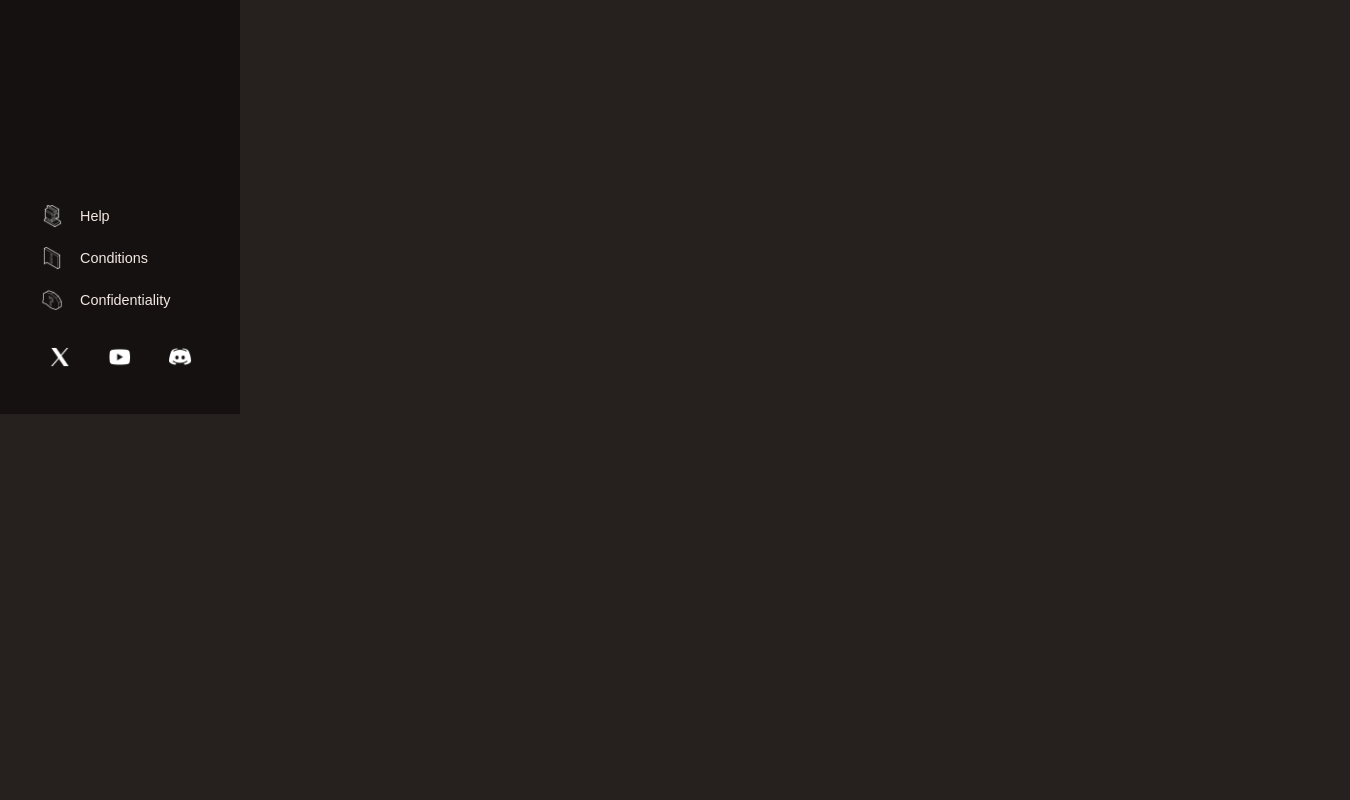
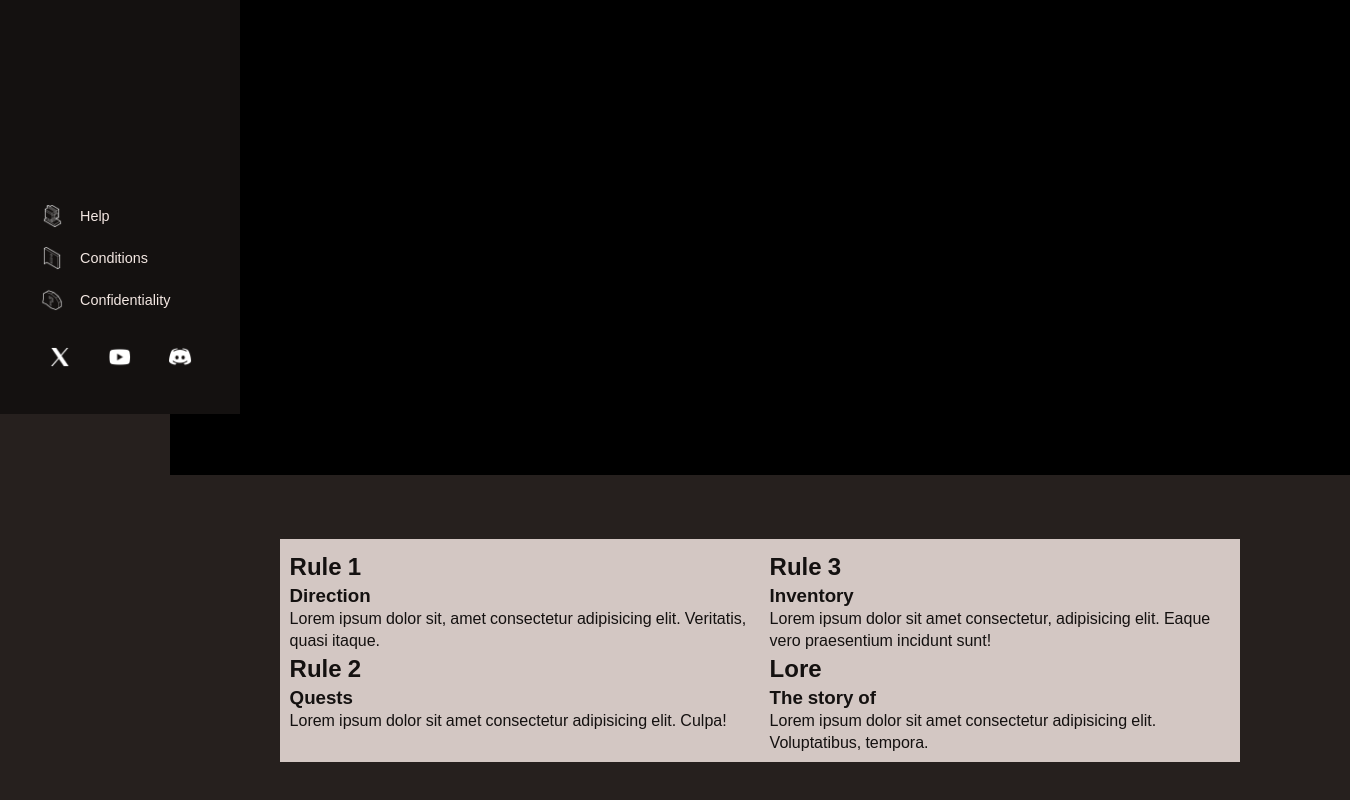
Before and after one commit to ErrazIG/REACT-CLIENT-FRD-GAMES, a React (Vite) app: page /games/1 in a window 1280 px wide. Shown: the part 386-1186 px from the top of the page, 1350 px wide, since content can reach past the window. Before the commit the page ends 800 px from the top, so only its background shows below. Built offline with nearby package versions, Linux system fonts and the light colour scheme; no server answers; a web font is replaced by a local one.

Commit message:
game page + router fix

```diff
--- a/src/container/header/header.module.css
+++ b/src/container/header/header.module.css
@@ -10,7 +10,6 @@
     justify-content: space-between;
     align-items: center;
     padding: 0 2em;
-    box-shadow: 0px 15px 55px 25px var(--backgroundPrimary);
 }
 
 .headerOptions {
--- /dev/null
+++ b/src/pages/games/game/game.page.jsx
@@ -0,0 +1,44 @@
+import { useEffect } from "react";
+import style from "./gamePage.module.css";
+import axios from "axios";
+import { useParams } from "react-router-dom";
+
+const GamePage = () => {
+    const { id } = useParams();
+    console.log("l'id de l'url: ", id);
+    useEffect(()=> {
+        axios.get(`http://localhost:8080/api/games/${id}`)
+    })
+
+    return (
+        <>
+        <div className={style.mainContentGamePage}>
+            <h2>Titre du jeu</h2>
+            <div className={style.gameWindow}>
+
+            </div>
+            <div className={style.rulesGames}>
+
+                <div className={style.ruleContent}>
+                    <h2>Rule 1</h2>
+                    <h3>Direction</h3>
+                    <p>Lorem ipsum dolor sit, amet consectetur adipisicing elit. Veritatis, quasi itaque.</p>
+                    <h2>Rule 2</h2>
+                    <h3>Quests</h3>
+                    <p>Lorem ipsum dolor sit amet consectetur adipisicing elit. Culpa!</p>
+                </div>
+                <div className={style.ruleContent}>
+                    <h2>Rule 3</h2>
+                    <h3>Inventory</h3>
+                    <p>Lorem ipsum dolor sit amet consectetur, adipisicing elit. Eaque vero praesentium incidunt sunt!</p>
+                    <h2>Lore</h2>
+                    <h3>The story of </h3>
+                    <p>Lorem ipsum dolor sit amet consectetur adipisicing elit. Voluptatibus, tempora.</p>
+                </div>
+
+            </div>
+        </div>
+        </>
+    );
+}
+export default GamePage;
--- /dev/null
+++ b/src/pages/games/game/gamePage.module.css
@@ -0,0 +1,26 @@
+.mainContentGamePage {
+  width: calc(100% - 2em);
+  display: flex;
+  flex-direction: column;
+  align-items: center;
+  margin: 1em;
+  padding: 2em;
+  gap: 4em;
+}
+
+.gameWindow {
+  width: 1180px;
+  height: 620px;
+  background: #000;
+}
+
+.rulesGames {
+  display: flex;
+  background-color: var(--backgroundTextSelection);
+  color: var(--backgroundThird);
+}
+
+.ruleContent {
+  width: 30em;
+  padding: .6em;
+}
```
Also changed, not shown: src/routes.jsx (+5 -8 lines).
